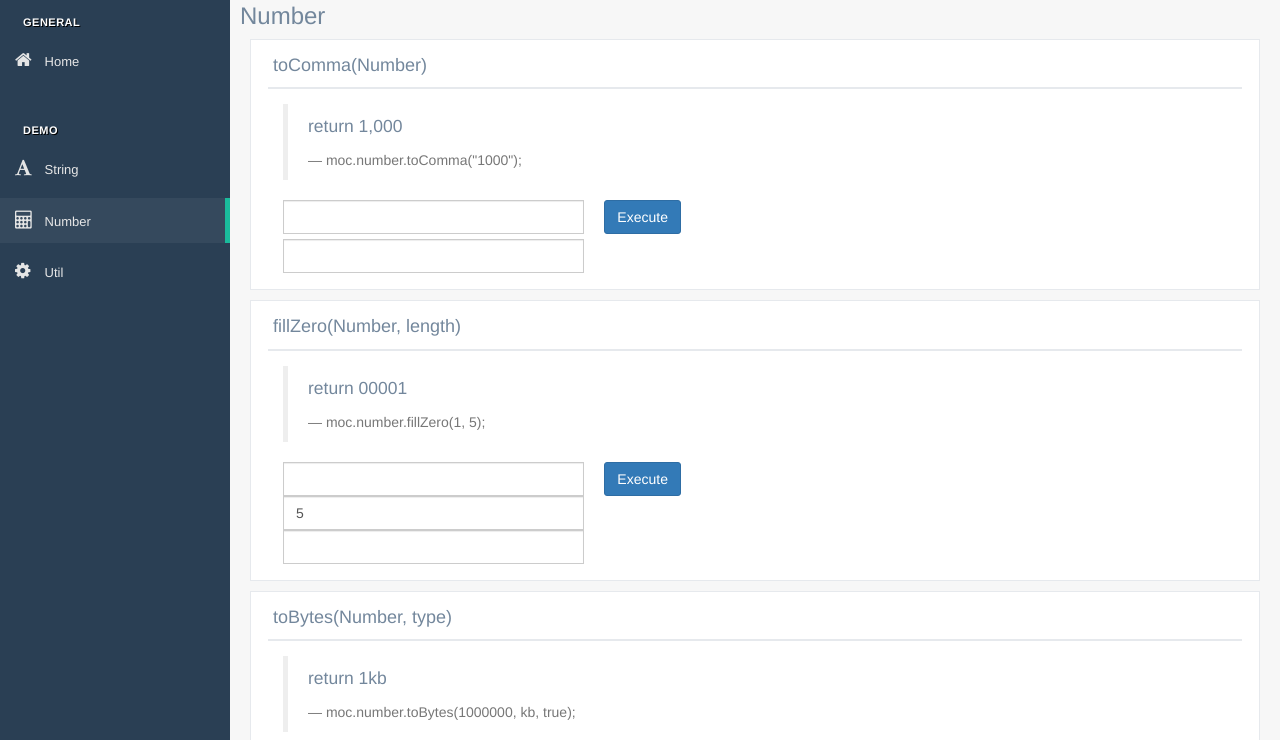
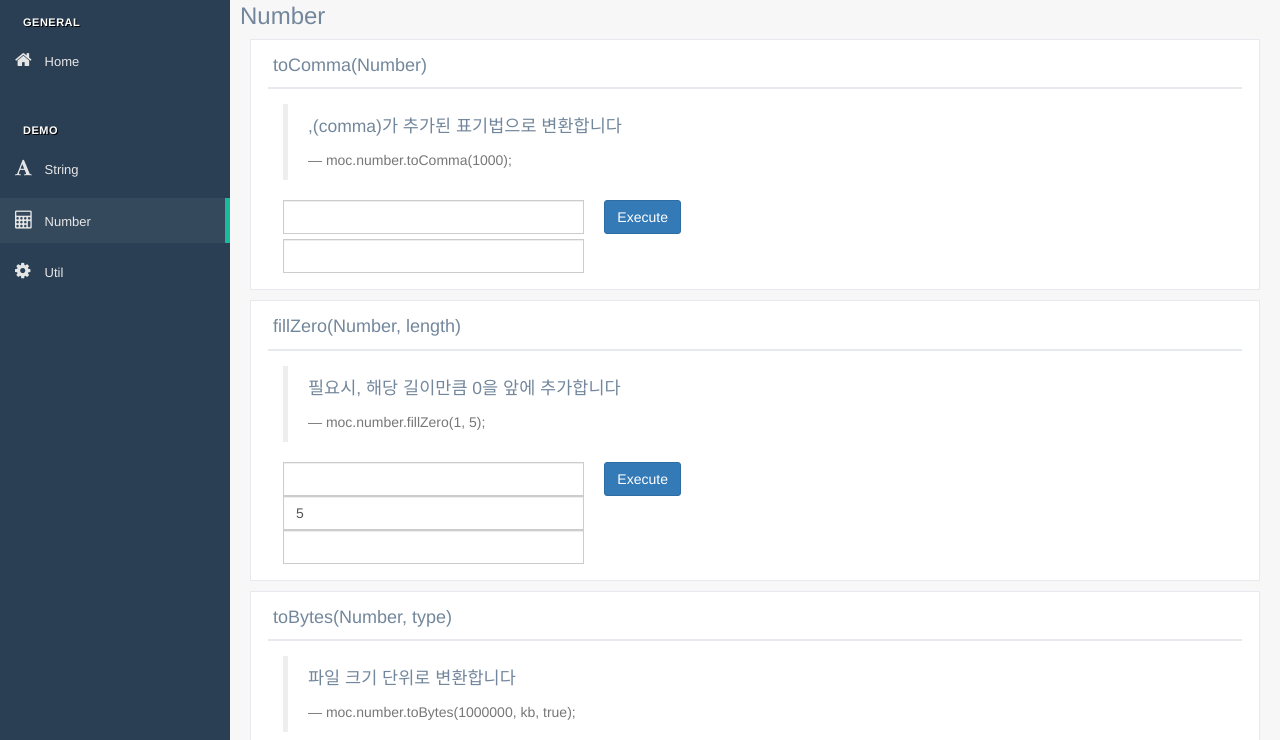
Before and after one commit to MoberanCompany/moc.js, a plain HTML site: page demo/number.html in a window 1280 px wide. Shown: the part 60-800 px from the top of the page. Drawn offline with Linux system fonts and the light colour scheme.

Commit message:
주석 변경

```diff
--- a/demo/number.html
+++ b/demo/number.html
@@ -84,10 +84,10 @@
                         <div class="x_content">
                             <div class="col-md-12 col-lg-12 col-sm-12">
                                 <blockquote>
-                                    <p>return 1,000</p>
+                                    <p>,(comma)가 추가된 표기법으로 변환합니다</p>
 
                                     <p>
-                                        <small>moc.number.toComma("1000");</small>
+                                        <small>moc.number.toComma(1000);</small>
                                     </p>
                                 </blockquote>
                                 <div class="row">
@@ -123,7 +123,7 @@
                         <div class="x_content">
                             <div class="col-md-12 col-lg-12 col-sm-12">
                                 <blockquote>
-                                    <p>return 00001</p>
+                                    <p>필요시, 해당 길이만큼 0을 앞에 추가합니다</p>
                                     <p>
                                         <small>moc.number.fillZero(1, 5);</small>
                                     </p>
@@ -162,7 +162,7 @@
                         <div class="x_content">
                             <div class="col-md-12 col-lg-12 col-sm-12">
                                 <blockquote>
-                                    <p>return 1kb</p>
+                                    <p>파일 크기 단위로 변환합니다</p>
                                     <p>
                                         <small>moc.number.toBytes(1000000, kb, true);</small>
                                     </p>
@@ -172,6 +172,7 @@
                                         <input type="text" class="form-control" id="txtToBytesData1">
                                         <input type="text" class="form-control" id="txtToBytesData2" value="kb" placeholder="kb, mb, gb, tb, pb, eb, zb, yb">
                                         <input type="text" class="form-control" id="txtToBytesData3" value="true" placeholder="">
+
                                     </div>
                                     <div class="col-md-4">
                                         <button type="button" class="btn btn-primary" onclick="mocNumberDemo.toBytes()">
```
